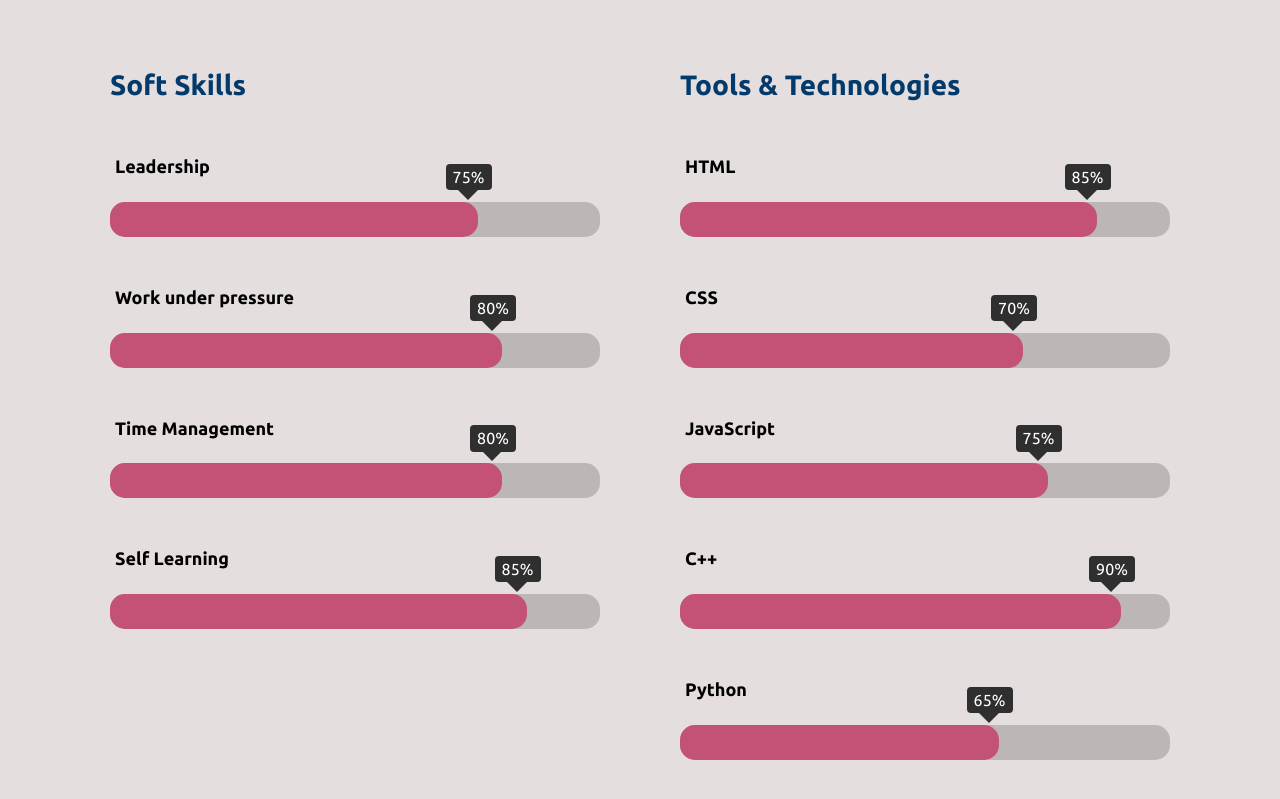
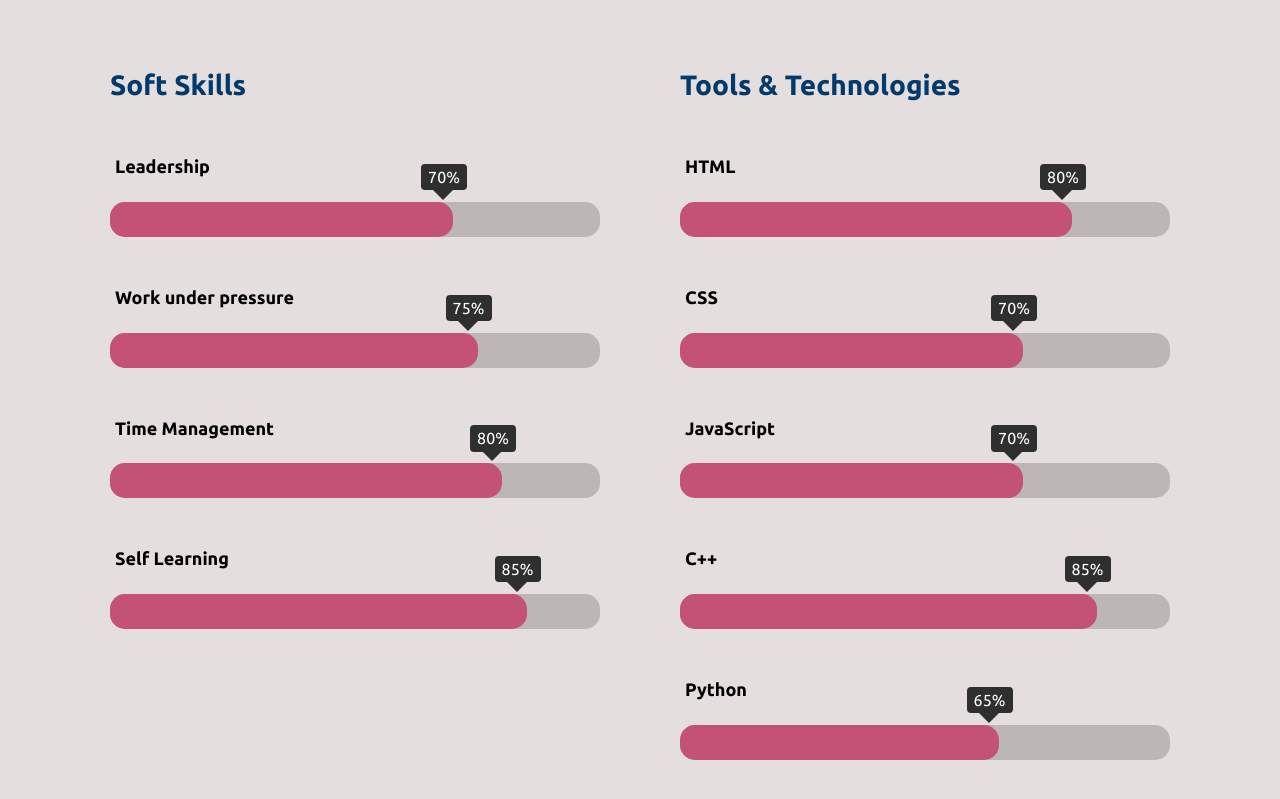
Before and after one commit to BeshoyMorad/Portfolio, a plain HTML site: page index.html in a window 1280 px wide. Shown: the part 625-1424 px from the top of the page. Drawn offline with Linux system fonts and the light colour scheme.

Commit message:
edited some skills

```diff
--- a/index.html
+++ b/index.html
@@ -63,13 +63,13 @@
             <div class="prog-holder">
               <h4>Leadership</h4>
               <div class="progress">
-                <span style="width: 75%" data-progress="75%"></span>
+                <span style="width: 70%" data-progress="70%"></span>
               </div>
             </div>
             <div class="prog-holder">
               <h4>Work under pressure</h4>
               <div class="progress">
-                <span style="width: 80%" data-progress="80%"></span>
+                <span style="width: 75%" data-progress="75%"></span>
               </div>
             </div>
             <div class="prog-holder">
@@ -90,7 +90,7 @@
             <div class="prog-holder">
               <h4>HTML</h4>
               <div class="progress">
-                <span style="width: 85%" data-progress="85%"></span>
+                <span style="width: 80%" data-progress="80%"></span>
               </div>
             </div>
             <div class="prog-holder">
@@ -102,13 +102,13 @@
             <div class="prog-holder">
               <h4>JavaScript</h4>
               <div class="progress">
-                <span style="width: 75%" data-progress="75%"></span>
+                <span style="width: 70%" data-progress="70%"></span>
               </div>
             </div>
             <div class="prog-holder">
               <h4>C++</h4>
               <div class="progress">
-                <span style="width: 90%" data-progress="90%"></span>
+                <span style="width: 85%" data-progress="85%"></span>
               </div>
             </div>
             <div class="prog-holder">
```
